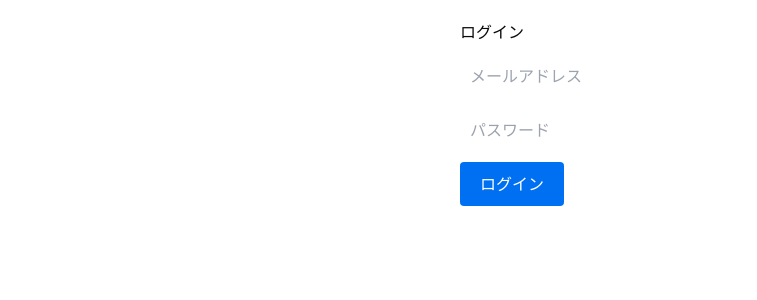
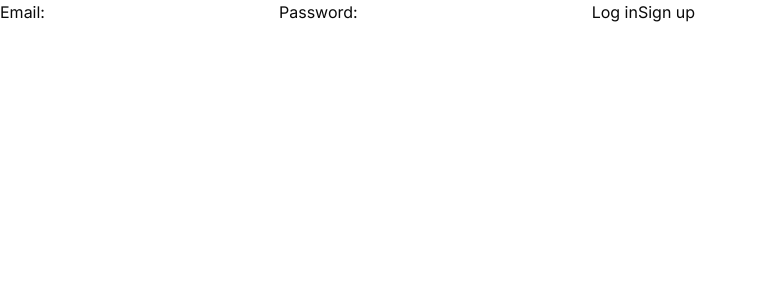
Before and after one commit to sho-take/my-app, a Next.js app: page /login in a window 1280 px wide. Shown: the top 300 px of the page, without its empty margins (0-757 px from the left). Built offline with nearby package versions, Linux system fonts and the light colour scheme; no server answers.

Commit message:
login機能追加

```diff
--- /dev/null
+++ b/app/error/page.tsx
@@ -0,0 +1,3 @@
+export default function ErrorPage() {
+    return <p>Sorry, something went wrong</p>
+  }
--- /dev/null
+++ b/app/login/actions.ts
@@ -0,0 +1,71 @@
+'use server'
+
+import { revalidatePath } from 'next/cache'
+import { redirect } from 'next/navigation'
+import { createClient } from '@/utils/supabase/server'
+
+/**
+ * ログイン
+ *
+ * ログインが成功した場合はトップページへリダイレクトする。
+ * ログインに失敗した場合はエラーページへリダイレクトする。
+ *
+ * @param formData - フォームから受け取ったデータ
+ * @returns void
+ */
+export async function login(formData: FormData) {
+	// ✅Supabaseクライアント
+  const supabase = await createClient()
+
+	// フォームからデータ取得
+  const data = {
+    email: formData.get('email') as string,
+    password: formData.get('password') as string,
+  }
+
+	// ✅ログイン
+  const { error } = await supabase.auth.signInWithPassword(data)
+
+	// ログインエラーの場合
+  if (error) {
+    redirect('/error')    // 「/error」はまだ作っていない。後で作る。
+  }
+
+	// トップページのlayoutを再検証
+  revalidatePath('/', 'layout')
+  // トップページへリダイレクト
+  redirect('/')
+}
+
+/**
+ * サインアップ
+ *
+ * サインアップが成功した場合はトップページへリダイレクトする。
+ * サインアップに失敗した場合はエラーページへリダイレクトする。
+ *
+ * @param formData - フォームから受け取ったデータ
+ * @returns void
+ */
+export async function signup(formData: FormData) {
+	// ✅Supabaseクライアント
+  const supabase = await createClient()
+
+	// フォームからデータ取得
+  const data = {
+    email: formData.get('email') as string,
+    password: formData.get('password') as string,
+  }
+
+	// ✅サインアップ
+  const { error } = await supabase.auth.signUp(data)
+
+	// サインアップエラーの場合
+  if (error) {
+    redirect('/error')    // 「/error」はまだ作っていない。後で作る。
+  }
+
+	// トップページのlayoutを再検証
+  revalidatePath('/', 'layout')
+  // トップページへリダイレクト
+  redirect('/')
+}
--- a/app/login/page.tsx
+++ b/app/login/page.tsx
@@ -1,81 +1,16 @@
-"use client";
+import { login, signup } from './actions' // まだ作っていない。後で作る。
 
-import { useState } from "react";
-import { supabase } from "@/lib/supabase";
-import { useRouter } from "next/navigation";
+export default function LoginPage() {
+  return (
+    <form>
+      <label htmlFor="email">Email:</label>
+      <input id="email" name="email" type="email" required />
+      <label htmlFor="password">Password:</label>
+      <input id="password" name="password" type="password" required />
 
-const LoginPage = () => {
-  const [email, setEmail] = useState("");
-  const [password, setPassword] = useState("");
-  const [error, setError] = useState("");
-  const router = useRouter();
-
-  const handleLogin = async (e: React.FormEvent) => {
-    e.preventDefault();
-
-    try {
-      const { error } = await supabase.auth.signInWithPassword({
-        email,
-        password,
-      });
-
-      if (error) {
-        setError(`ログインに失敗しました: ${error.message}`);
-      } else {
-        // クッキー確認
-        console.log("クッキー情報:", document.cookie);
-
-        // セッション確認してリダイレクト
-        const { data: { session } } = await supabase.auth.getSession();
-        if (session) {
-          router.push("/"); // ルートページに遷移
-        } else {
-          setError("セッションが正しく設定されていません");
-        }
-      }
-    } catch (err) {
-      console.error("ログインエラー:", err);
-      setError("ログイン処理中にエラーが発生しました");
-    }
-  };
-
-  return (
-    <div style={{ maxWidth: "400px", margin: "0 auto", padding: "20px" }}>
-      <h1>ログイン</h1>
-      <form onSubmit={handleLogin}>
-        <input
-          type="email"
-          placeholder="メールアドレス"
-          value={email}
-          onChange={(e) => setEmail(e.target.value)}
-          style={{ display: "block", margin: "10px 0", padding: "10px", width: "100%" }}
-          required
-        />
-        <input
-          type="password"
-          placeholder="パスワード"
-          value={password}
-          onChange={(e) => setPassword(e.target.value)}
-          style={{ display: "block", margin: "10px 0", padding: "10px", width: "100%" }}
-          required
-        />
-        <button
-          type="submit"
-          style={{
-            padding: "10px 20px",
-            backgroundColor: "#0070f3",
-            color: "white",
-            border: "none",
-            borderRadius: "4px",
-            cursor: "pointer",
-          }}
-        >
-          ログイン
-        </button>
-      </form>
-      {error && <p style={{ color: "red", marginTop: "10px" }}>{error}</p>}
-    </div>
-  );
-};
-
-export default LoginPage;
+      {/* ✅Server Actionsでログイン、サインアップ */}
+      <button formAction={login}>Log in</button>
+      <button formAction={signup}>Sign up</button>
+    </form>
+  )
+}
--- a/package.json
+++ b/package.json
@@ -15,6 +15,7 @@
     "@radix-ui/react-progress": "^1.1.0",
     "@radix-ui/react-select": "^2.1.2",
     "@radix-ui/react-slot": "^1.1.0",
+    "@supabase/ssr": "^0.5.2",
     "@supabase/supabase-js": "^2.47.10",
     "class-variance-authority": "^0.7.1",
     "clsx": "^2.1.1",
@@ -32,6 +33,7 @@
     "eslint": "^8",
     "eslint-config-next": "14.2.16",
     "postcss": "^8",
+    "supabase": "^2.6.8",
     "tailwindcss": "^3.4.1",
     "typescript": "^5"
   }
--- /dev/null
+++ b/utils/supabase/server.ts
@@ -0,0 +1,31 @@
+import { createServerClient } from '@supabase/ssr'
+import { cookies } from 'next/headers'
+
+export async function createClient() {
+  const cookieStore = await cookies()
+
+  // Create a server's supabase client with newly configured cookie,
+  // which could be used to maintain user's session
+  return createServerClient(
+    process.env.NEXT_PUBLIC_SUPABASE_URL!,
+    process.env.NEXT_PUBLIC_SUPABASE_ANON_KEY!,
+    {
+      cookies: {
+        getAll() {
+          return cookieStore.getAll()
+        },
+        setAll(cookiesToSet) {
+          try {
+            cookiesToSet.forEach(({ name, value, options }) =>
+              cookieStore.set(name, value, options)
+            )
+          } catch {
+            // The `setAll` method was called from a Server Component.
+            // This can be ignored if you have middleware refreshing
+            // user sessions.
+          }
+        },
+      },
+    }
+  )
+}
```
Also changed, not shown: middleware.ts (+21 -10 lines), utils/supabase/middleware.ts (added, +65 -0 lines), 1 other file (tests, documents, lock files or other folders).
